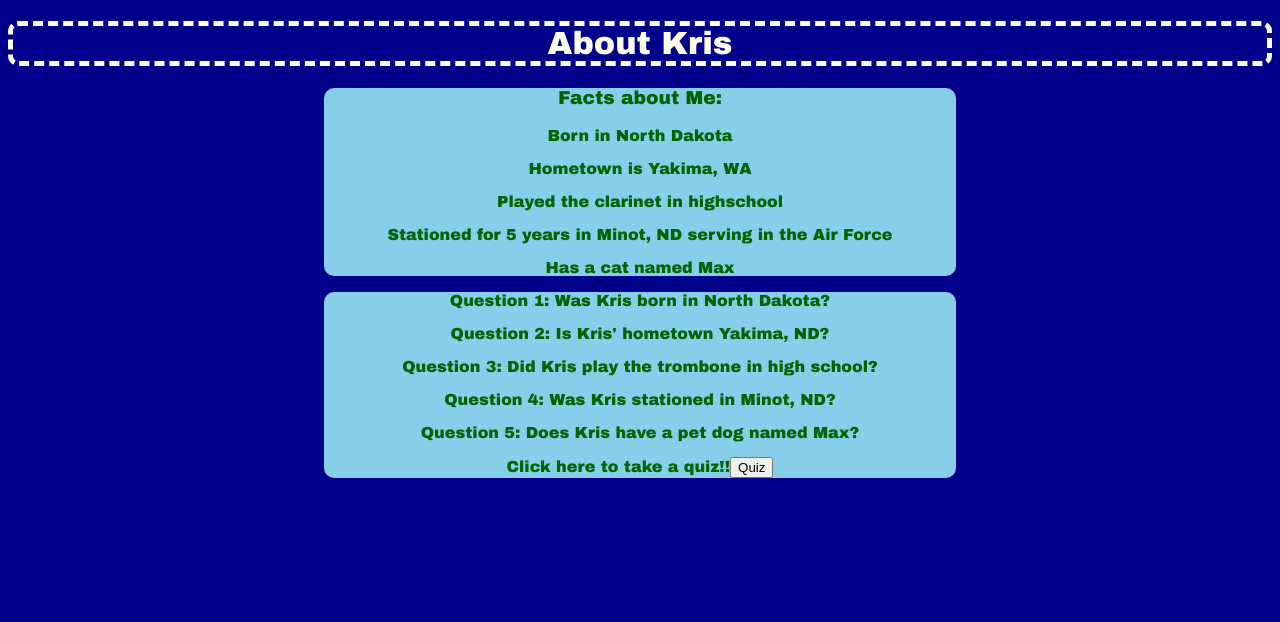
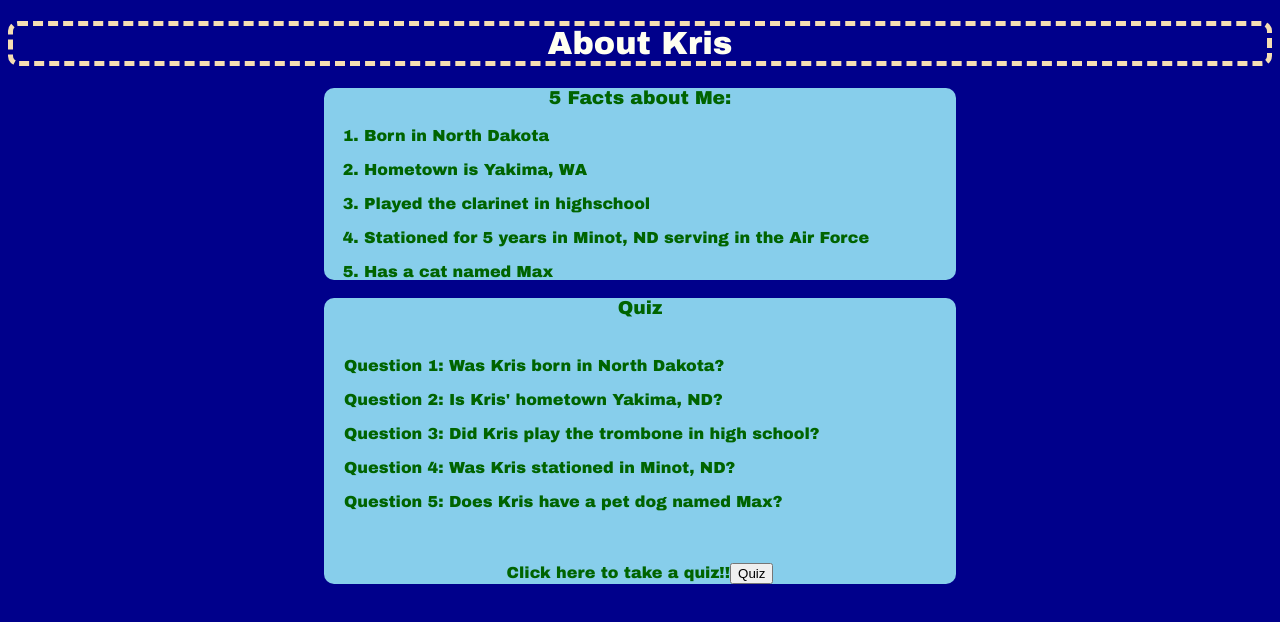
Before and after one commit to riedmank/code-201-about-me, a plain HTML site: page index.html in a window 1280 px wide. Drawn offline with Linux system fonts and the light colour scheme.

Commit message:
update html and added js for last 2 questions

```diff
--- /dev/null
+++ b/css/reset.css
@@ -0,0 +1,48 @@
+/* http://meyerweb.com/eric/tools/css/reset/
+   v2.0 | 20110126
+   License: none (public domain)
+*/
+
+html, body, div, span, applet, object, iframe,
+h1, h2, h3, h4, h5, h6, p, blockquote, pre,
+a, abbr, acronym, address, big, cite, code,
+del, dfn, em, img, ins, kbd, q, s, samp,
+small, strike, strong, sub, sup, tt, var,
+b, u, i, center,
+dl, dt, dd, ol, ul, li,
+fieldset, form, label, legend,
+table, caption, tbody, tfoot, thead, tr, th, td,
+article, aside, canvas, details, embed,
+figure, figcaption, footer, header, hgroup,
+menu, nav, output, ruby, section, summary,
+time, mark, audio, video {
+	margin: 0;
+	padding: 0;
+	border: 0;
+	font-size: 100%;
+	font: inherit;
+	vertical-align: baseline;
+}
+/* HTML5 display-role reset for older browsers */
+article, aside, details, figcaption, figure,
+footer, header, hgroup, menu, nav, section {
+	display: block;
+}
+body {
+	line-height: 1;
+}
+ol, ul {
+	list-style: none;
+}
+blockquote, q {
+	quotes: none;
+}
+blockquote:before, blockquote:after,
+q:before, q:after {
+	content: '';
+	content: none;
+}
+table {
+	border-collapse: collapse;
+	border-spacing: 0;
+}
--- a/css/style.css
+++ b/css/style.css
@@ -1,7 +1,7 @@
 h1 {
     text-align: center;
     color: ivory;
-    border: 5px dashed ivory;
+    border: 5px dashed wheat;
     border-radius: 10px;
 }
 
@@ -24,6 +24,16 @@ article {
     border-radius: 10px;
 }
 
+ul {
+    color: darkgreen;
+    list-style-type: none;
+    padding: 20px;
+}
+
+ol {
+    color: darkgreen;
+}
+
 p {
     text-align: center;
     color: darkgreen;
--- a/index.html
+++ b/index.html
@@ -5,24 +5,30 @@
     <meta http-equiv="X-UA-Compatible" content="IE=edge">
     <title>About me</title>
     <meta name="viewport" content="width=device-width, initial-scale=1">
-    <link rel="stylesheet" type="text/css" media="screen" href="css/style.css" />
+    <!-- <link rel="stylesheet" type="text/css" href="css/reset.css"/> -->
+    <link rel="stylesheet" type="text/css" href="css/style.css"/>
 </head>
 <body>
     <h1>About Kris</h1>
-    <article id='facts'>
-        <h3>Facts about Me:</h3>
-        <p>Born in North Dakota</p>
-        <p>Hometown is Yakima, WA</p>
-        <p>Played the clarinet in highschool</p>
-        <p>Stationed for 5 years in Minot, ND serving in the Air Force</p>
-        <p>Has a cat named Max</p>
+    <article>
+        <h3>5 Facts about Me:</h3>
+        <ol id="facts">
+            <li>Born in North Dakota</li><br>
+            <li>Hometown is Yakima, WA</li><br>
+            <li>Played the clarinet in highschool</li><br>
+            <li>Stationed for 5 years in Minot, ND serving in the Air Force</li><br>
+            <li>Has a cat named Max</li>
+        </ol>
     </article>
     <article>
-        <p>Question 1: Was Kris born in North Dakota?</p>
-        <p>Question 2: Is Kris' hometown Yakima, ND?</p>
-        <p>Question 3: Did Kris play the trombone in high school?</p>
-        <p>Question 4: Was Kris stationed in Minot, ND?</p>
-        <p>Question 5: Does Kris have a pet dog named Max?</p>
+        <h3>Quiz</h3>
+        <ul>
+            <li>Question 1: Was Kris born in North Dakota?</li><br>
+            <li>Question 2: Is Kris' hometown Yakima, ND?</li><br>
+            <li>Question 3: Did Kris play the trombone in high school?</li><br>
+            <li>Question 4: Was Kris stationed in Minot, ND?</li><br>
+            <li>Question 5: Does Kris have a pet dog named Max?</li><br>
+        </ul>
         <p>Click here to take a quiz!!<button id="myButton">Quiz</button></p>
     </article>
     <script src="js/app.js"></script>
--- a/js/app.js
+++ b/js/app.js
@@ -1,125 +1,77 @@
 'use strict';
 
-// var answer1;
-// var answer2;
-// var answer3;
-// var answer4;
-// var answer5;
-
 var myElement = document.getElementById('myButton');
-var check = false;
-var i;
-var answer = [5];
-var userAnswer;
-
-function checker() {
-  while (check === false) {
-    userAnswer = prompt('Answer for question ' + (i + 1) + '?').toLowerCase();
-    if (userAnswer === 'yes' || userAnswer === 'y' || userAnswer === 'no' || userAnswer === 'n') {
-      answer.push(userAnswer);
-      console.log('User answer for question ' + (i + 1) + ': ' + userAnswer);
-    } else {
-      alert('Please enter one of the following: yes, y, no, n.');
-      continue;
-    }
-    check = true;
-  }
-}
-
-function solution() {
-  alert('Solutions:\nQuestion 1: yes \nQuestion 2: no\nQuestion 3: no\nQuestion 4: yes\nQuestion 5: no');
-}
+// var myElement1 = document.getElementById('facts');
 
 myElement.addEventListener('click', function() {
-  //js to change first article needed!!
-  for (i = 0; i < 5; i++) {
-    checker();
-    check = false;
+  // myElement1.style.background-color='darkgreen';
+
+  //instance variables
+  var check = false;
+  var answer = [7];
+  var userAnswer;
+  var guess;
+  var secretNumber = Math.floor(Math.random() * 10) + 1;
+  var places = ['washington', 'north Dakota', 'california', 'florida'];
+
+  // //about me quiz
+  // for (var i = 0; i < 5; i++) {
+  //   while (check === false) {
+  //     userAnswer = prompt('Answer for question ' + (i + 1) + '?').toLowerCase();
+  //     if (userAnswer === 'yes' || userAnswer === 'y' || userAnswer === 'no' || userAnswer === 'n') {
+  //       answer.push(userAnswer);
+  //       console.log('User answer for question ' + (i + 1) + ': ' + userAnswer);
+  //       check = true;
+  //     } else {
+  //       alert('Please enter one of the following: yes, y, no, n.');
+  //     }
+  //   }
+  //   check = false;
+  // }
+
+  // //guessing game
+  // alert('Try to guess my favorite number between 1 and 10 in 4 guesses or less!');
+  // for (var j = 4; j > 0; j--) {
+  //   console.log(secretNumber);
+  //   guess = prompt('What is your guess? ' + j + ' guesses remaining.');
+  //   guess = parseInt(guess);
+  //   if (isNaN(guess) || guess < 1 || guess > 10) {
+  //     alert('You didn\'t enter a correct value. Try again.');
+  //     j++;
+  //   } else if (guess < secretNumber ){
+  //     alert('Your guess was too low.');
+  //   } else if (guess > secretNumber ) {
+  //     alert('Your guess was too high.');
+  //   } else if (guess === secretNumber) {
+  //     alert('You are correct! You had ' + j + ' guesses remaining.');
+  //     break;
+  //   } else {
+  //     alert('Try again.');
+  //   }
+  // }
+  // if (j === 0) {
+  //   alert('You failed to guess my favorite number. It was ' + secretNumber);
+  // }
+
+  //State guessing game
+  check = false;
+  alert('Try to guess a State I have visited.');
+  for (var k = 6; k > 0; k--) {
+    userAnswer = prompt('What is your guess? You have ' + k + ' guesses remaining.').toLowerCase();
+    for (var l = 0; l < places.length; l++) {
+      if (userAnswer === places[l])
+      {
+        check = true;
+      }
+    }
+    if (check) {
+      alert('You have correctly guessed a State where I have visited!');
+      break;
+    } else {
+      alert('You were incorrect. Try again.');
+    }
   }
-  solution();
-  // while (check === false) {
-  //   answer1 = prompt('Was Kris born in North Dakota?').toLowerCase();
-  //   if (answer1 === 'yes' || answer1 === 'y' || answer1 === 'no' || answer1 === 'n') {
-  //     console.log('User answer for question 1: ' + answer1);
-  //     if (answer1 === 'yes' || answer1 === 'y')
-  //     {
-  //       alert('You are correct');
-  //     } else {
-  //       alert('Wrong');
-  //     }
-  //   } else {
-  //     alert('Please enter one of the following: yes, y, no, n.');
-  //     continue;
-  //   }
-  //   check = true;
-  // }
-  // check = false;
-  // while (check === false) {
-  //   answer2 = prompt('Kris\' hometown is Yakima, ND?').toLowerCase();
-  //   if (answer2 === 'yes' || answer2 === 'y' || answer2 === 'no' || answer2 === 'n') {
-  //     console.log('User answer for question 2: ' + answer2);
-  //     if (answer2 === 'no' || answer2 === 'n')
-  //     {
-  //       alert('You are correct');
-  //     } else {
-  //       alert('Wrong');
-  //     }
-  //   } else {
-  //     alert('Please enter one of the following: yes, y, no, n.');
-  //     continue;
-  //   }
-  //   check = true;
-  // }
-  // check = false;
-  // while (check === false) {
-  //   answer3 = prompt('Kris played the trombone in highschool?').toLowerCase();
-  //   if (answer3 === 'yes' || answer3 === 'y' || answer3 === 'no' || answer3 === 'n') {
-  //     console.log('User answer for question 3: ' + answer3);
-  //     if (answer3 === 'no' || answer3 === 'n')
-  //     {
-  //       alert('You are correct');
-  //     } else {
-  //       alert('Wrong');
-  //     }
-  //   } else {
-  //     alert('Please enter one of the following: yes, y, no, n.');
-  //     continue;
-  //   }
-  //   check = true;
-  // }
-  // check = false;
-  // while(check === false) {
-  //   answer4 = prompt('Was Kris in the Air Force stationed in Minot, ND?').toLowerCase();
-  //   if (answer4 === 'yes' || answer4 === 'y' || answer4 === 'no' || answer4 === 'n') {
-  //     console.log('User answer for question 4: ' + answer4);
-  //     if (answer4 === 'yes' || answer4 === 'y')
-  //     {
-  //       alert('You are correct');
-  //     } else {
-  //       alert('Wrong');
-  //     }
-  //   } else {
-  //     alert('Please enter one of the following: yes, y, no, n.');
-  //     continue;
-  //   }
-  //   check = true;
-  // }
-  // check = false;
-  // while(check === false) {
-  //   answer5 = prompt('Does Kris have a pet dog named Max?').toLowerCase();
-  //   if (answer5 === 'yes' || answer5 === 'y' || answer5 === 'no' || answer5 === 'n') {
-  //     console.log('User answer for question 5: ' + answer5);
-  //     if (answer5 === 'no' || answer5 === 'n')
-  //     {
-  //       alert('You are correct');
-  //     } else {
-  //       alert('Wrong');
-  //     }
-  //   } else {
-  //     alert('Please enter one of the following: yes, y, no, n.');
-  //     continue;
-  //   }
-  //   check = true;
-  // }
-  // check = false;
+  if (k === 0) {
+    alert('You failed to guess a State where I visited.');
+  }
 });
```
